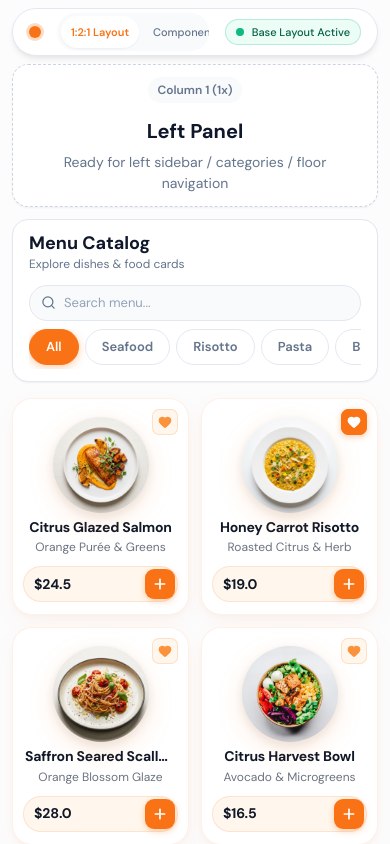
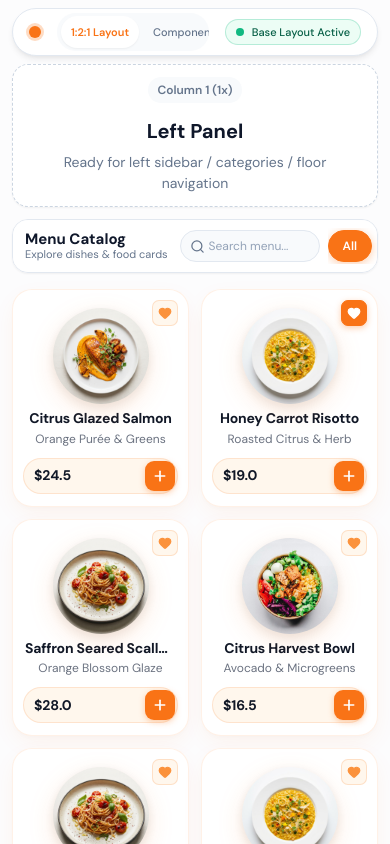
Before and after one commit to worknoiaprojects/WinngOs, a React (Vite) app: page / in a window 390 px wide. Shown: the top 844 px of the page. Built offline with nearby package versions, Linux system fonts and the light colour scheme.

Commit message:
Style: lock menu catalog header, search bar, and filter pills into a single row without wrapping

```diff
--- a/src/App.css
+++ b/src/App.css
@@ -24,38 +24,45 @@
   align-items: center;
   justify-content: space-between;
   background-color: var(--bg-surface);
-  padding: var(--space-3) var(--space-5);
+  padding: 8px 16px;
   border-radius: var(--border-radius-xl);
   border: 1px solid var(--border-color);
   box-shadow: var(--shadow-sm);
-  gap: var(--space-4);
-  flex-wrap: wrap;
+  gap: 12px;
+  flex-wrap: nowrap;
+  min-height: 50px;
 }
 
 .title-bar-heading {
   display: flex;
   flex-direction: column;
+  flex-shrink: 0;
 }
 
 .section-title {
-  font-size: var(--font-size-lg);
-  font-weight: var(--font-weight-bold);
+  font-size: 0.9375rem;
+  font-weight: 700;
   color: var(--text-main);
   margin: 0;
-  line-height: 1.25;
+  line-height: 1.2;
+  white-space: nowrap;
 }
 
 .section-caption {
-  font-size: var(--font-size-xs);
+  font-size: 0.6875rem;
   color: var(--text-muted);
+  white-space: nowrap;
+  line-height: 1.2;
 }
 
-/* Catalog Toolbar: Search Bar + Circular Filter Pills */
+/* Catalog Toolbar: Search Bar + Circular Filter Pills in One Row */
 .catalog-toolbar {
   display: flex;
   align-items: center;
-  gap: var(--space-3);
-  flex-wrap: wrap;
+  gap: 8px;
+  flex-wrap: nowrap;
+  min-width: 0;
+  flex-shrink: 1;
 }
 
 /* Pill Search Bar */
@@ -63,25 +70,26 @@
   position: relative;
   display: flex;
   align-items: center;
+  flex-shrink: 0;
 }
 
 .catalog-search-icon {
   position: absolute;
-  left: 12px;
+  left: 10px;
   color: var(--text-muted);
   pointer-events: none;
   transition: color 0.2s ease;
 }
 
 .catalog-search-input {
-  height: 36px;
-  width: 180px;
+  height: 32px;
+  width: 140px;
   border-radius: var(--border-radius-full);
   border: 1px solid var(--border-color);
   background-color: #f8fafc;
-  padding: 0 30px 0 34px;
+  padding: 0 24px 0 28px;
   font-family: var(--font-family-base);
-  font-size: 0.8125rem;
+  font-size: 0.75rem;
   color: var(--text-main);
   transition: all 0.2s cubic-bezier(0.2, 0.8, 0.2, 1);
   outline: none;
@@ -94,8 +102,8 @@
 .catalog-search-input:focus {
   background-color: #ffffff;
   border-color: var(--color-primary);
-  box-shadow: 0 0 0 3px rgba(249, 115, 22, 0.15);
-  width: 210px;
+  box-shadow: 0 0 0 2px rgba(249, 115, 22, 0.15);
+  width: 165px;
 }
 
 .catalog-search-wrapper:focus-within .catalog-search-icon {
@@ -104,9 +112,9 @@
 
 .catalog-search-clear-btn {
   position: absolute;
-  right: 8px;
-  width: 20px;
-  height: 20px;
+  right: 6px;
+  width: 18px;
+  height: 18px;
   border-radius: 50%;
   border: none;
   background-color: var(--bg-muted);
@@ -124,23 +132,31 @@
   color: #ffffff;
 }
 
-/* Circular Filter Pills */
+/* Circular Filter Pills (Single Row Horizontal Scroll if needed) */
 .catalog-filter-pills {
   display: flex;
   align-items: center;
   gap: 6px;
-  flex-wrap: wrap;
+  flex-wrap: nowrap;
+  overflow-x: auto;
+  scrollbar-width: none;
+  -ms-overflow-style: none;
+  padding: 2px 0;
+}
+
+.catalog-filter-pills::-webkit-scrollbar {
+  display: none;
 }
 
 .circular-filter-pill {
-  height: 36px;
-  padding: 0 16px;
+  height: 32px;
+  padding: 0 14px;
   border-radius: var(--border-radius-full);
   border: 1px solid var(--border-color);
   background-color: #ffffff;
   color: var(--text-muted);
   font-family: var(--font-family-base);
-  font-size: 0.8125rem;
+  font-size: 0.75rem;
   font-weight: 600;
   cursor: pointer;
   display: inline-flex;
@@ -149,6 +165,7 @@
   transition: all 0.2s cubic-bezier(0.2, 0.8, 0.2, 1);
   user-select: none;
   white-space: nowrap;
+  flex-shrink: 0;
 }
 
 .circular-filter-pill:hover {
@@ -294,32 +311,19 @@
   }
 
   .section-title-bar {
-    flex-direction: column;
-    align-items: flex-start;
-    gap: var(--space-3);
-    padding: var(--space-3) var(--space-4);
+    flex-wrap: nowrap;
+    overflow-x: auto;
+    scrollbar-width: none;
+    -ms-overflow-style: none;
+    padding: 8px 12px;
+  }
+
+  .section-title-bar::-webkit-scrollbar {
+    display: none;
   }
 
   .catalog-toolbar {
-    width: 100%;
-    flex-direction: column;
-    align-items: stretch;
-    gap: var(--space-2);
-  }
-
-  .catalog-search-wrapper,
-  .catalog-search-input {
-    width: 100%;
-  }
-
-  .catalog-search-input:focus {
-    width: 100%;
-  }
-
-  .catalog-filter-pills {
-    width: 100%;
-    overflow-x: auto;
-    padding-bottom: 4px;
     flex-wrap: nowrap;
+    flex-shrink: 0;
   }
 }
```
